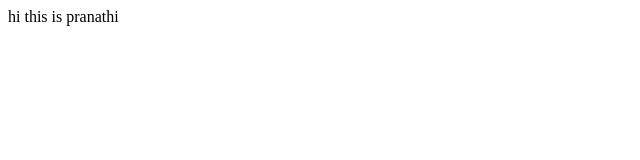
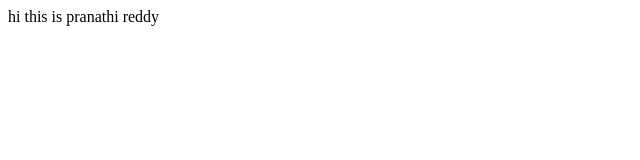
Before and after one commit to pranathigaddam/practise-git, a plain HTML site: page index.html in a window 1280 px wide. Shown: the full height of the page, 0-640 px from the left. Drawn offline with Linux system fonts and the light colour scheme.

Commit message:
changes in file

```diff
--- a/index.html
+++ b/index.html
@@ -2,6 +2,6 @@
 <head>
 </head>
 <body>
-<p>hi this is pranathi</p>
+<p>hi this is pranathi reddy</p>
 </body>
 </html>
```
